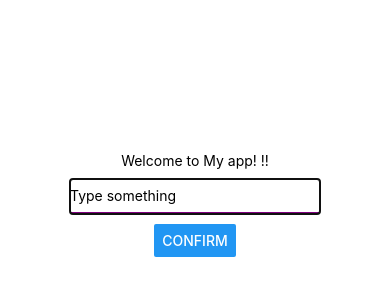
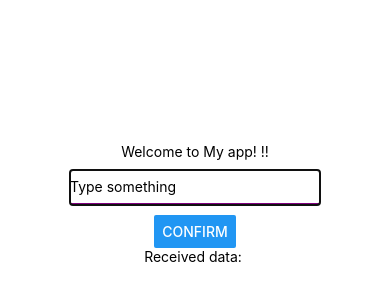
Before and after one commit to yundii/cs5520project, a React Native app: screen / in a window 390 px wide. Shown: the part 218-518 px from the top of the page. Built offline with nearby package versions, Linux system fonts and the light colour scheme.

Commit message:
define a callback function

```diff
--- a/App.js
+++ b/App.js
@@ -1,16 +1,23 @@
 import { StatusBar } from "expo-status-bar";
-import { StyleSheet, View } from "react-native";
+import { StyleSheet, View , Text} from "react-native";
 import Header from "./Components/Header";
 import Input from "./Components/Input";
+import React, { useState } from "react";
 
 export default function App() {
+  const [receivedData, setReceivedData] = useState("");
   const appName = "My app!";
   const shouldAutoFocus = true;
+  function handleInputData(data) {
+    console.log("App.js", data);
+    setReceivedData(data);
+  }
   return (
     <View style={styles.container}>
       <StatusBar style="auto" />
       <Header name={appName}></Header>
-      <Input autoFocus={shouldAutoFocus}/>
+      <Input autoFocus={shouldAutoFocus} inputHandler = {handleInputData} />
+      <Text>Received data: {receivedData}</Text>
 
     </View>
   );
--- a/Components/Input.js
+++ b/Components/Input.js
@@ -1,7 +1,7 @@
 import { Button, StyleSheet, Text, TextInput, View } from "react-native";
 import React, { useState } from "react";
 
-export default function Input({ autoFocus }) {
+export default function Input({ autoFocus, inputHandler }) {
   const [text, setText] = useState("");
   const [hasBlurred, setHasBlurred] = useState(false);
 
@@ -9,8 +9,9 @@ export default function Input({ autoFocus }) {
     setHasBlurred(true);  // Set the blur state when input loses focus
   };
 
+  // Call the callback function (passed as prop) in handleConfirm function and pass the text that user has typed as function parameters.
   const handleConfirm = () => {
-    alert("You typed: " + text);
+    inputHandler(text);
   };
 
   return (
```
